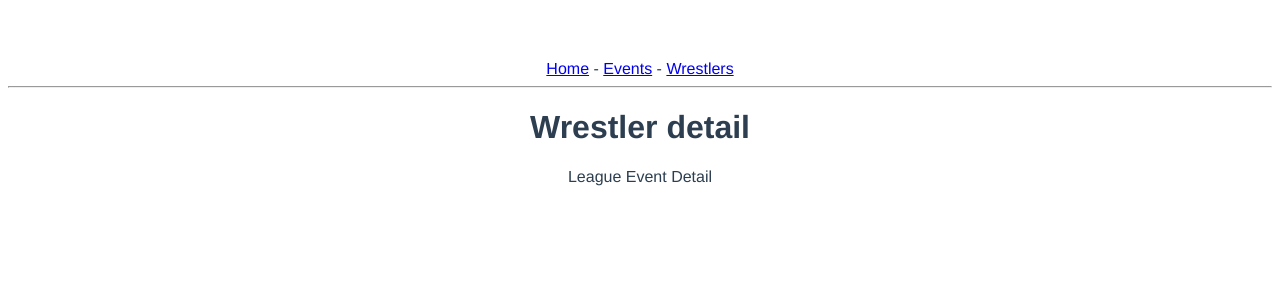
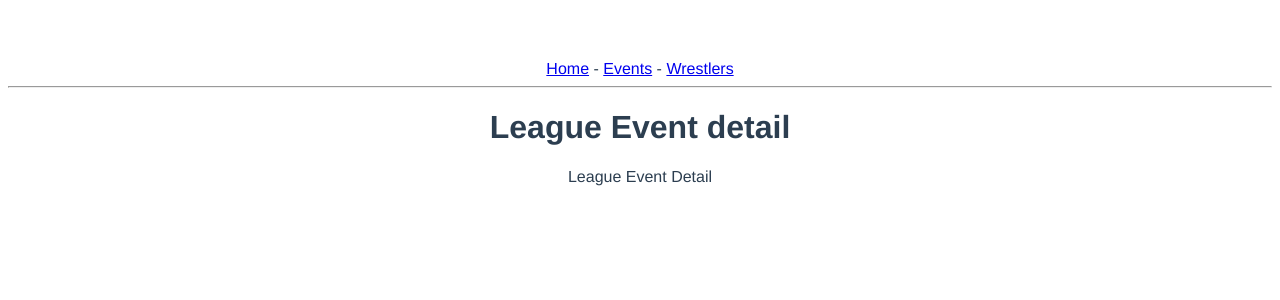
Before and after one commit to kswrestlingcenter/league, a Vue app: page /league-events/1 in a window 1280 px wide. Shown: the top 300 px of the page. Built offline with nearby package versions, Linux system fonts and the light colour scheme.

Commit message:
update name

```diff
--- a/src/app/pages/LeagueEventDetail.vue
+++ b/src/app/pages/LeagueEventDetail.vue
@@ -1,5 +1,5 @@
 <template>
-  <h1>Wrestler detail</h1>
+  <h1>League Event detail</h1>
   <p>League Event Detail</p>
 </template>
 
```
